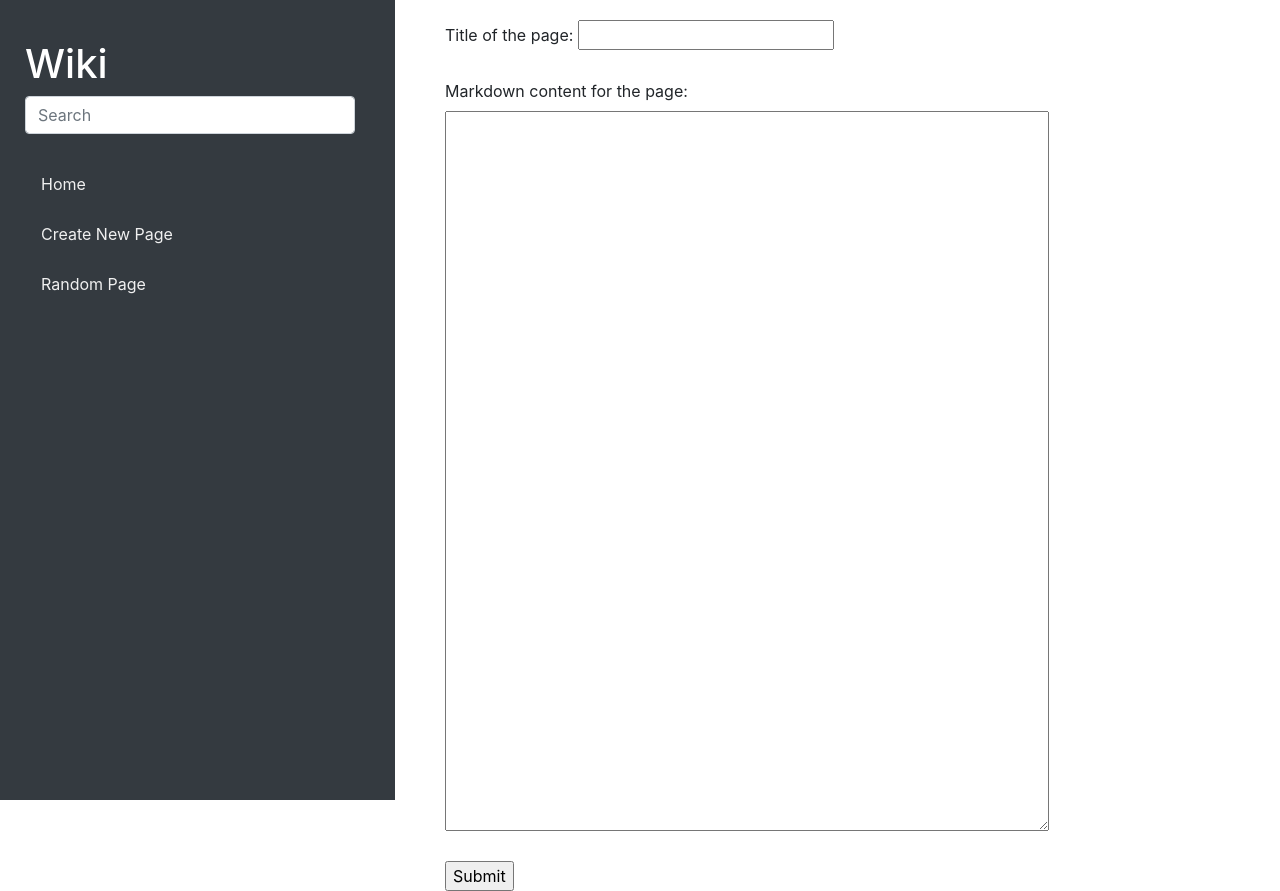
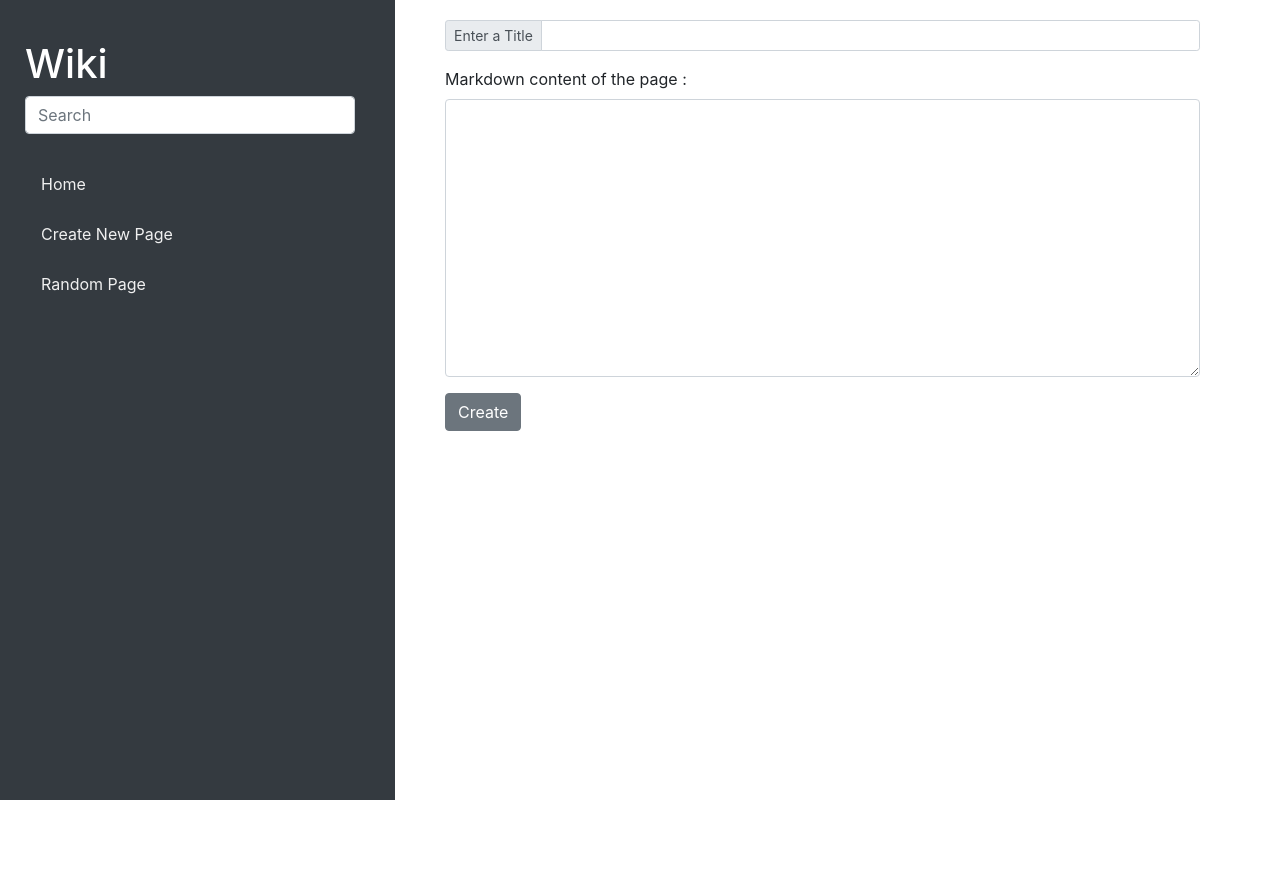
Before and after one commit to AmaniEzz/Encyclopedia-Django-app, a Django app: page /New_Page in a window 1280 px wide. After the commit the page ends 800 px from the top, so only its background shows below. Run offline with Django 3.2, Linux system fonts and the light colour scheme; some libraries are stand-ins or nearby versions.

Commit message:
project 1

```diff
--- a/encyclopedia/templates/encyclopedia/new_page.html
+++ b/encyclopedia/templates/encyclopedia/new_page.html
@@ -7,13 +7,18 @@
 {% block body %}
 <form action="{% url 'New_Page' %}" method="POST">
     {% csrf_token %}
-    <label>Title of the page:</label>
-        <input type="text" name="title">
-    <br><br>
-    <label> Markdown content for the page:</label>
-        <textarea name="content">  </textarea>
-    <br><br>
-       <input type="submit" value="Submit">
+    <div class="input-group input-group-sm mb-3">
+        <div class="input-group-prepend">
+          <span class="input-group-text" id="inputGroup-sizing-sm">Enter a Title</span>
+        </div>
+        <input type="text"  class="form-control" name="title" aria-label="Sizing example input" aria-describedby="inputGroup-sizing-sm">
+      </div>
+
+      <div class="form-group">
+        <label for="exampleFormControlTextarea1">Markdown content of the page :</label>
+        <textarea class="form-control"  name="content" id="exampleFormControlTextarea1" rows="11"></textarea>
+      </div>
+       <input type="submit" value="Create" class="btn btn-secondary">
 </form>
 
 {% endblock %}
```
Also changed, not shown: entries/CSS.md (+1 -1 lines), entries/HTML.md (+1 -1 lines).
